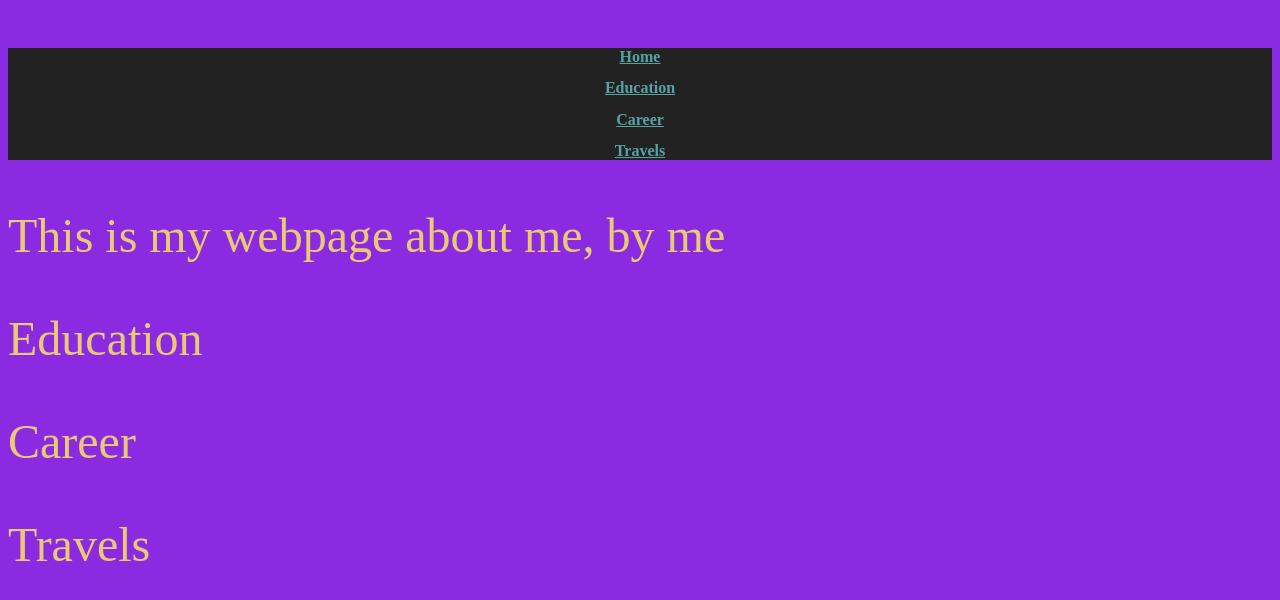
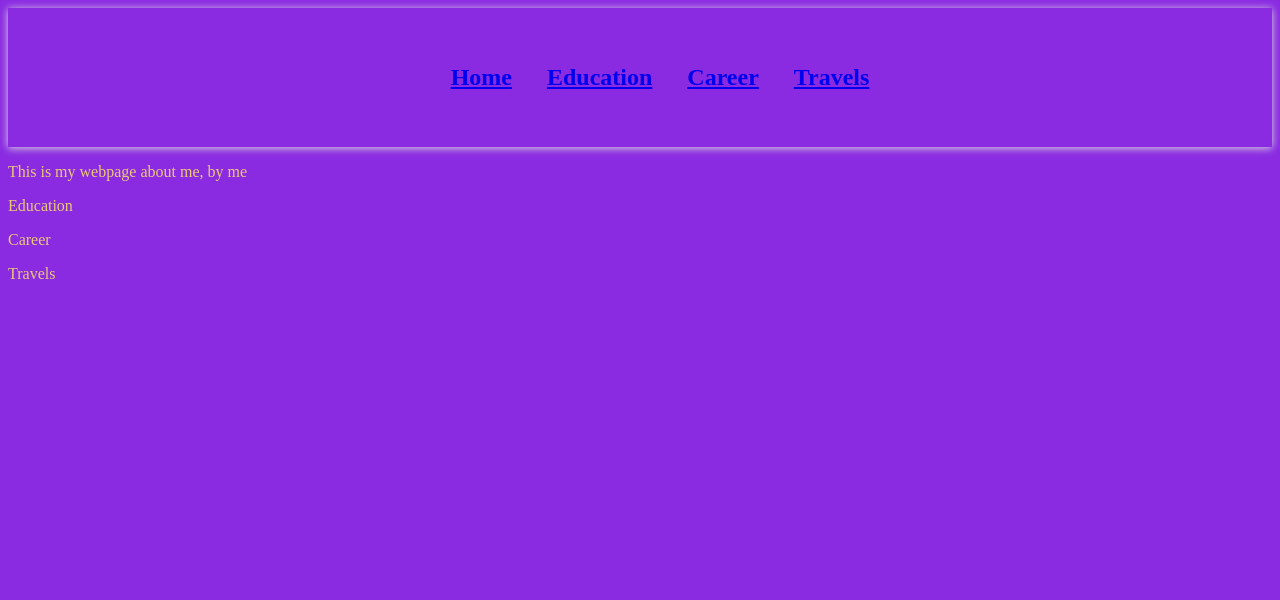
Before and after one commit to Lesliemm78/resume-website, a plain HTML site: page index.html in a window 1280 px wide. Drawn offline with Linux system fonts and the light colour scheme.

Commit message:
They are horizontal and spaced

```diff
--- a/Style_Sheet.css
+++ b/Style_Sheet.css
@@ -1,39 +1,36 @@
 body{
     background-color: blueviolet;
 }
-        ul{
-            list-style-type: none;
-            padding-left: 0%;
+nav{
+        display: flex;
+        justify-content:space-around;
+        align-items: center;
+        padding: 20px 50px;
+        box-shadow: 0 1px 8px #ddd;
+}
+ul{
+    list-style-type: none;
+    /*padding-left: 20px;*/
+    display: flex;
+    justify-content:stretch;
+    column-gap: 35px;
+    align-content:space-between;
+
         }
         body {
             color:rgb(235, 201, 116);
             text-align: left;
-            font-size: 48px;
+            font-size:medium;
 
         }
         h1 {
             text-align: center;
             color:aqua;
         }
-        h2 {
+        /*h2{
             color:rgb(88, 162, 165);
             text-decoration: underline;
             font-size: medium;
             text-align:center;
 
-        }
-        {
-            box-sizing:border-box ;
-            padding:0;
-            margin: 0;
-
-        }
-        nav{
-            background: #222;
-            padding: 0 15px;
-        }
-        .menu{
-            align-items:flex-start;
-            flex-wrap: nowrap;
-            background: none;
-        }
+        }/*
--- a/index.html
+++ b/index.html
@@ -1,8 +1,8 @@
 <!DOCTYPE html>
 <html>
+    <title>Leslie Moody</title>
+    <link rel="stylesheet" href="Style_Sheet.css">
     <head>
-        <title>Leslie Moody</title>
-        <link rel="stylesheet" href="Style_Sheet.css">
 
       <!-- <h1> Leslie Moody</h1> -->
     <nav>
```
